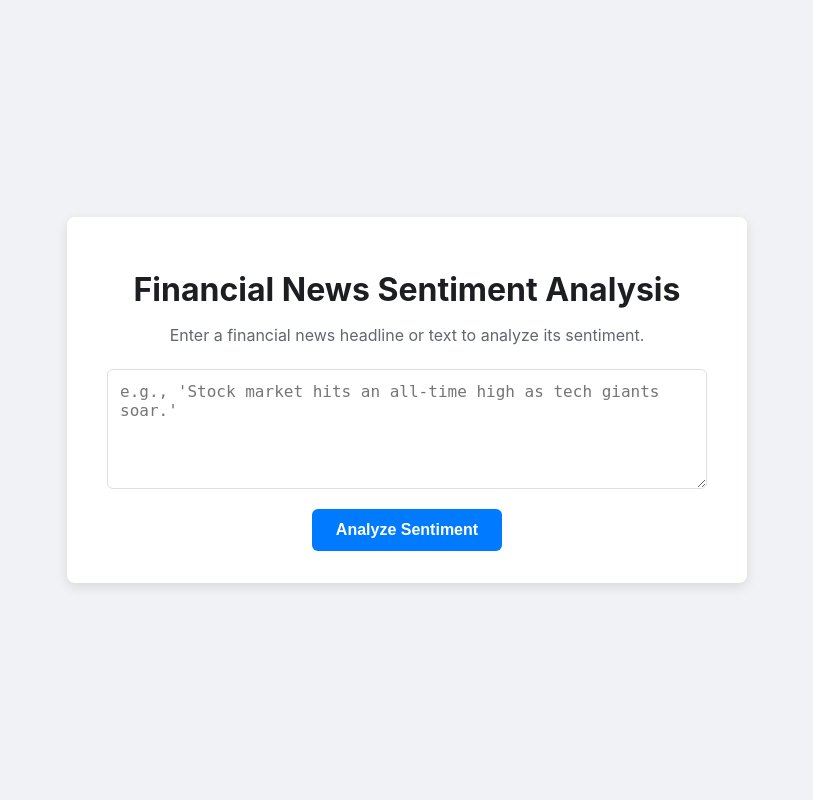
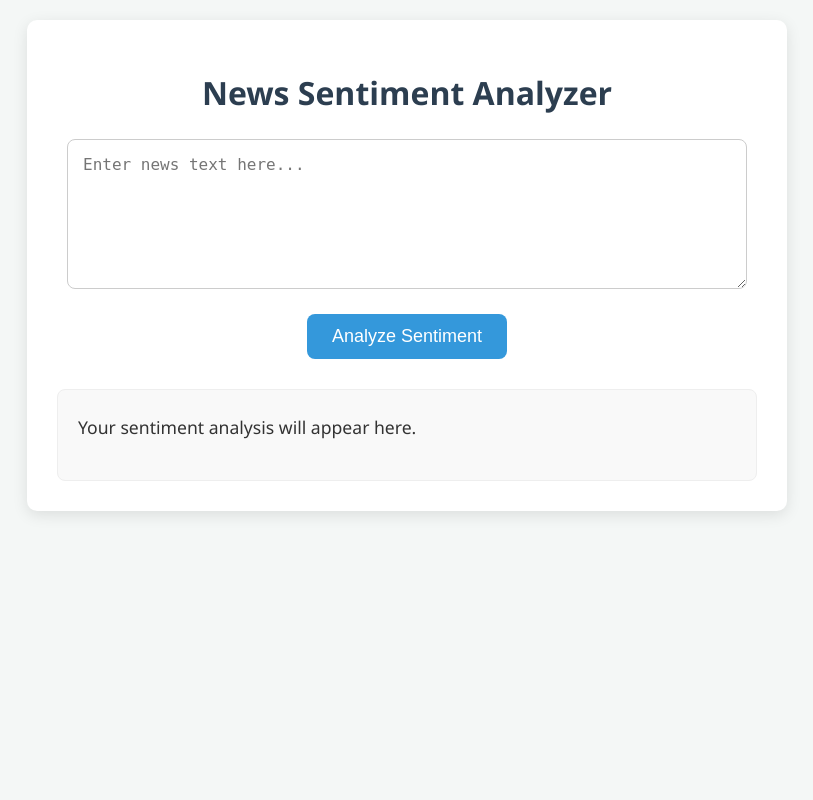
Before and after one commit to Johnnyfaze/Financial-News-Analyzer-App, a Flask app: page / in a window 1280 px wide. Shown: the whole page, without its empty margins (233-1046 px from the left). Run offline with Flask 3, Linux system fonts and the light colour scheme; parts of the project's set-up code (start-up, migrations or seed data) failed here and were passed over.

Commit message:
Update index.html

```diff
--- a/templates/index.html
+++ b/templates/index.html
@@ -3,167 +3,155 @@
 <head>
     <meta charset="UTF-8">
     <meta name="viewport" content="width=device-width, initial-scale=1.0">
-    <title>Financial News Sentiment Analysis</title>
+    <title>News Sentiment Analyzer</title>
     <style>
-        /* As requested, the CSS is included directly in the HTML file.
-           This is an internal stylesheet, which is generally cleaner and more
-           maintainable than using the 'style' attribute on every element. */
         body {
-            font-family: -apple-system, BlinkMacSystemFont, "Segoe UI", Roboto, "Helvetica Neue", Arial, sans-serif;
-            background-color: #f0f2f5;
-            color: #1c1e21;
+            font-family: 'Segoe UI', Tahoma, Geneva, Verdana, sans-serif;
+            background-color: #f4f7f6;
+            color: #333;
+            margin: 0;
+            padding: 20px;
             display: flex;
             justify-content: center;
-            align-items: center;
+            align-items: flex-start;
             min-height: 100vh;
-            margin: 0;
-            padding: 1rem;
             box-sizing: border-box;
         }
-
         .container {
-            background: #ffffff;
-            padding: 2rem 2.5rem;
+            background-color: #ffffff;
+            padding: 30px;
+            border-radius: 10px;
+            box-shadow: 0 4px 15px rgba(0, 0, 0, 0.1);
+            width: 100%;
+            max-width: 700px;
+            text-align: center;
+        }
+        h1 {
+            color: #2c3e50;
+            margin-bottom: 25px;
+        }
+        textarea {
+            width: calc(100% - 20px);
+            padding: 15px;
+            margin-bottom: 20px;
+            border: 1px solid #ccc;
             border-radius: 8px;
-            box-shadow: 0 4px 12px rgba(0, 0, 0, 0.1);
-            text-align: center;
-            max-width: 600px;
-            width: 100%;
+            font-size: 16px;
+            resize: vertical;
+            min-height: 150px;
+            box-sizing: border-box;
         }
-
-        h1 {
-            color: #1c1e21;
-            margin-bottom: 0.5rem;
+        button {
+            background-color: #3498db;
+            color: white;
+            padding: 12px 25px;
+            border: none;
+            border-radius: 8px;
+            cursor: pointer;
+            font-size: 18px;
+            transition: background-color 0.3s ease;
         }
-
-        p {
-            color: #606770;
-            margin-bottom: 1.5rem;
+        button:hover {
+            background-color: #2980b9;
         }
-
-        textarea {
-            width: 100%;
-            padding: 12px;
-            border-radius: 6px;
-            border: 1px solid #dddfe2;
-            margin-bottom: 1rem;
-            box-sizing: border-box;
-            min-height: 120px;
-            font-size: 1rem;
-            resize: vertical;
+        #result {
+            margin-top: 30px;
+            padding: 20px;
+            border: 1px solid #eee;
+            border-radius: 8px;
+            background-color: #f9f9f9;
+            text-align: left;
+            min-height: 50px;
         }
-
-        textarea:focus {
-            border-color: #007bff;
-            outline: none;
-            box-shadow: 0 0 0 2px rgba(0, 123, 255, 0.25);
+        #result p {
+            margin: 5px 0;
+            font-size: 1.1em;
         }
-
-        button {
-            background-color: #007bff;
-            color: white;
-            padding: 12px 24px;
-            border: none;
-            border-radius: 6px;
-            cursor: pointer;
-            font-size: 1rem;
+        #result .sentiment-positive {
+            color: #27ae60; /* Green */
             font-weight: bold;
-            transition: background-color 0.2s;
         }
-
-        button:hover {
-            background-color: #0056b3;
+        #result .sentiment-negative {
+            color: #e74c3c; /* Red */
+            font-weight: bold;
         }
-
-        #result {
-            margin-top: 2rem;
-            padding: 1rem;
-            border-radius: 6px;
-            text-align: left;
-            display: none; /* Hidden by default */
-            border: 1px solid;
+        #result .sentiment-neutral {
+            color: #f39c12; /* Orange */
+            font-weight: bold;
         }
-
-        #result p {
-            margin: 0.5rem 0;
+        #result .sentiment-unknown {
+            color: #7f8c8d; /* Grey */
+            font-weight: bold;
         }
-
-        .positive {
-            background-color: #d4edda;
-            color: #155724;
-            border-color: #c3e6cb;
-        }
-
-        .negative {
-            background-color: #f8d7da;
-            color: #721c24;
-            border-color: #f5c6cb;
-        }
-
-        .neutral {
-            background-color: #e2e3e5;
-            color: #383d41;
-            border-color: #d6d8db;
+        .error {
+            color: #e74c3c;
+            font-weight: bold;
+            margin-top: 15px;
         }
     </style>
 </head>
 <body>
     <div class="container">
-        <h1>Financial News Sentiment Analysis</h1>
-        <p>Enter a financial news headline or text to analyze its sentiment.</p>
-        <form id="sentiment-form">
-            <textarea name="news" id="news-text" placeholder="e.g., 'Stock market hits an all-time high as tech giants soar.'" required></textarea>
+        <h1>News Sentiment Analyzer</h1>
+        <form id="sentimentForm">
+            <textarea id="newsInput" name="news" placeholder="Enter news text here..." required></textarea>
             <button type="submit">Analyze Sentiment</button>
         </form>
         <div id="result">
-            <p><strong>Analyzed Text:</strong> <q id="analyzed-text"></q></p>
-            <p><strong>Predicted Sentiment:</strong> <strong id="sentiment-result"></strong></p>
+            <p>Your sentiment analysis will appear here.</p>
         </div>
     </div>
 
     <script>
-        document.getElementById('sentiment-form').addEventListener('submit', function(event) {
-            event.preventDefault(); // Prevent the default form submission and page reload
+        document.getElementById('sentimentForm').addEventListener('submit', async function(event) {
+            event.preventDefault(); // Prevent default form submission
 
-            const form = event.target;
-            const formData = new FormData(form);
-            const newsText = formData.get('news');
+            const newsText = document.getElementById('newsInput').value;
             const resultDiv = document.getElementById('result');
-            const analyzedTextSpan = document.getElementById('analyzed-text');
-            const sentimentResultSpan = document.getElementById('sentiment-result');
+            resultDiv.innerHTML = '<p>Analyzing sentiment...</p>'; // Show loading message
 
-            // Use the Fetch API to send the data to the /predict endpoint
-            fetch('/predict', {
-                method: 'POST',
-                body: formData
-            })
-            .then(response => {
-                if (!response.ok) {
-                    // Handle HTTP errors
-                    throw new Error(`Server responded with ${response.status}`);
+            if (!newsText.trim()) {
+                resultDiv.innerHTML = '<p class="error">Please enter some news text.</p>';
+                return;
+            }
+
+            try {
+                const formData = new FormData();
+                formData.append('news', newsText);
+
+                const response = await fetch('/predict', {
+                    method: 'POST',
+                    body: formData
+                });
+
+                const data = await response.json();
+
+                if (response.ok) {
+                    let sentimentClass = '';
+                    switch (data.sentiment) {
+                        case 'positive':
+                            sentimentClass = 'sentiment-positive';
+                            break;
+                        case 'negative':
+                            sentimentClass = 'sentiment-negative';
+                            break;
+                        case 'neutral':
+                            sentimentClass = 'sentiment-neutral';
+                            break;
+                        default:
+                            sentimentClass = 'sentiment-unknown';
+                    }
+                    resultDiv.innerHTML = `
+                        <p><strong>News:</strong> ${data.news}</p>
+                        <p><strong>Sentiment:</strong> <span class="${sentimentClass}">${data.sentiment.toUpperCase()}</span></p>
+                    `;
+                } else {
+                    resultDiv.innerHTML = `<p class="error">Error: ${data.error || 'Something went wrong.'}</p>`;
                 }
-                return response.json();
-            })
-            .then(data => {
-                // Update the content with the response from the server
-                analyzedTextSpan.textContent = data.news;
-                sentimentResultSpan.textContent = data.sentiment.charAt(0).toUpperCase() + data.sentiment.slice(1);
-
-                // Reset classes and apply the one for the current sentiment
-                resultDiv.classList.remove('positive', 'negative', 'neutral');
-                resultDiv.classList.add(data.sentiment);
-
-                // Make the result visible
-                resultDiv.style.display = 'block';
-            })
-            .catch(error => {
-                // Display errors to the user
-                console.error('Error during fetch:', error);
-                analyzedTextSpan.textContent = newsText;
-                sentimentResultSpan.textContent = 'Error analyzing sentiment. Please try again.';
-                resultDiv.className = 'negative'; // Use negative styling for errors
-                resultDiv.style.display = 'block';
-            });
+            } catch (error) {
+                console.error('Fetch error:', error);
+                resultDiv.innerHTML = '<p class="error">An error occurred while connecting to the server.</p>';
+            }
         });
     </script>
 </body>
```
